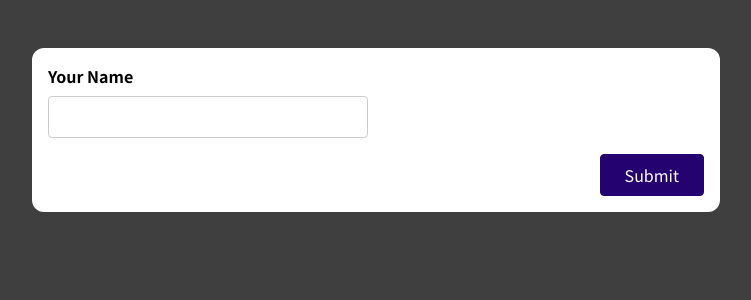
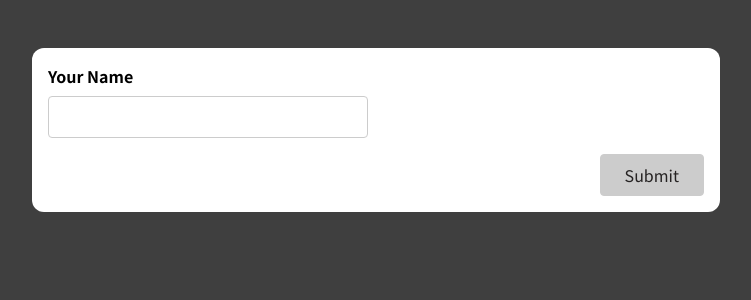
Before and after one commit to abhi-gowdaa/Form-Validation, a React (Create React App) app: page / in a window 1280 px wide. Shown: the top 300 px of the page, without its empty margins (264-1015 px from the left). Built offline with nearby package versions, Linux system fonts and the light colour scheme.

Commit message:
form val using useEffect

```diff
--- a/src/components/SimpleInput.js
+++ b/src/components/SimpleInput.js
@@ -3,14 +3,21 @@
 const SimpleInput = (props) => {
   const [enteredName, setEnteredName] = useState("");
   const [enteredNameTouched, setEnteredNameTouched] = useState(false);
+  const [formISValid,setFormISValid]=useState(false)
+
+
 
   const enteredNameIsValid = enteredName.trim() !== "";
   const nameInputIsValid = !enteredNameIsValid && enteredNameTouched;
 
   useEffect(()=>{
-
-    console.log('hi')
-  },[enteredName,enteredNameTouched])
+    if(enteredNameIsValid){
+      setFormISValid(true)
+    }
+    else {
+      setFormISValid(false)
+    }
+  },[enteredNameIsValid]);
 
 
   const nameInputChangeHandler = (event) => {
@@ -60,7 +67,7 @@
         )}
       </div>
       <div className="form-actions">
-        <button>Submit</button>
+        <button disabled={!formISValid}>Submit</button>
       </div>
     </form>
   );
--- a/src/index.css
+++ b/src/index.css
@@ -79,6 +79,16 @@
   border-color: #33059e;
 }
 
+button:disabled,
+button:disabled :hover,
+button:disabled :active{
+  background-color: #ccc;
+  color: #252222;
+  border-color:#ccc;
+  cursor: not-allowed;
+}
+
+
 .form-actions {
   text-align: right;
 }
```
